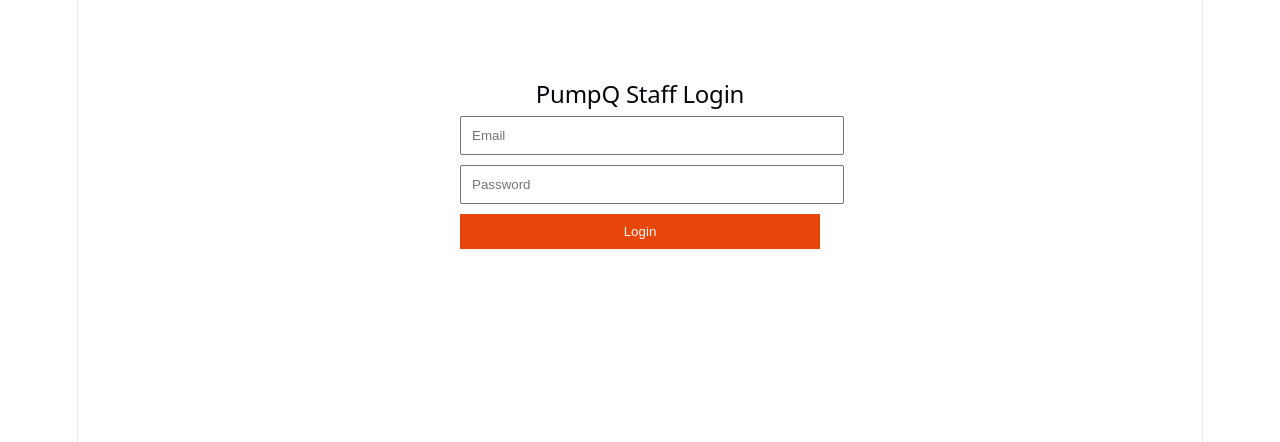
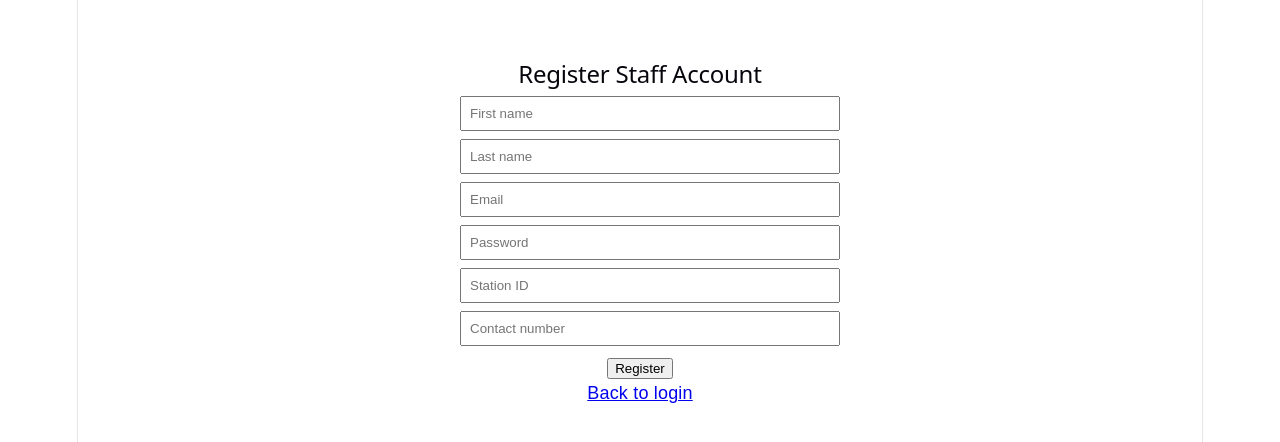
Before and after one commit to eunwia/PumpQ, a React (Vite) app in the folder pumpq-admin/: page /register in a window 1280 px wide. Before the commit this address led to /login. Shown: the top 442 px of the page. Built offline with nearby package versions, Linux system fonts and the light colour scheme.

Commit message:
feat: module 1 done :D

```diff
--- a/pumpq-admin/src/App.jsx
+++ b/pumpq-admin/src/App.jsx
@@ -1,16 +1,13 @@
 import { BrowserRouter, Routes, Route, Navigate } from 'react-router-dom';
 import { AuthProvider, useAuth } from './context/AuthContext';
 import Login from './pages/Login';
+import Register from './pages/Register';
+import Account from './pages/Account';
+import Layout from './components/Layout';
 
 function Dashboard() {
-  const { staff, logout } = useAuth();
-  return (
-    <div style={{ padding: 40, fontFamily: 'sans-serif' }}>
-      <h2>Dashboard</h2>
-      <p>Welcome, {staff?.first_name}!</p>
-      <button onClick={logout}>Logout</button>
-    </div>
-  );
+  const { staff } = useAuth();
+  return <div><h2>Dashboard</h2><p>Welcome, {staff?.first_name}!</p></div>;
 }
 
 function PrivateRoute({ children }) {
@@ -24,7 +21,11 @@ export default function App() {
       <BrowserRouter>
         <Routes>
           <Route path="/login" element={<Login />} />
-          <Route path="/dashboard" element={<PrivateRoute><Dashboard /></PrivateRoute>} />
+          <Route path="/register" element={<Register />} />
+          <Route element={<PrivateRoute><Layout /></PrivateRoute>}>
+            <Route path="/dashboard" element={<Dashboard />} />
+            <Route path="/account" element={<Account />} />
+          </Route>
           <Route path="*" element={<Navigate to="/login" />} />
         </Routes>
       </BrowserRouter>
--- /dev/null
+++ b/pumpq-admin/src/components/Layout.jsx
@@ -0,0 +1,24 @@
+import { Link, Outlet } from 'react-router-dom';
+import { useAuth } from '../context/AuthContext';
+
+export default function Layout() {
+  const { staff, logout } = useAuth();
+  const navStyle = { display: 'block', padding: '10px 0', color: '#333', textDecoration: 'none' };
+
+  return (
+    <div style={{ display: 'flex', fontFamily: 'sans-serif', minHeight: '100vh' }}>
+      <div style={{ width: 220, background: '#FFF0EA', padding: 20 }}>
+        <h3 style={{ color: '#E8450A' }}>PumpQ Staff</h3>
+        <p style={{ fontSize: 13, color: '#666' }}>{staff?.first_name} {staff?.last_name}</p>
+        <nav>
+          <Link style={navStyle} to="/dashboard">Dashboard</Link>
+          <Link style={navStyle} to="/account">My Account</Link>
+        </nav>
+        <button onClick={logout} style={{ marginTop: 20 }}>Logout</button>
+      </div>
+      <div style={{ flex: 1, padding: 30 }}>
+        <Outlet />
+      </div>
+    </div>
+  );
+}
--- a/pumpq-admin/src/context/AuthContext.jsx
+++ b/pumpq-admin/src/context/AuthContext.jsx
@@ -30,7 +30,7 @@ export function AuthProvider({ children }) {
   }
 
   return (
-    <AuthContext.Provider value={{ staff, error, loading, login, logout }}>
+    <AuthContext.Provider value={{ staff, setStaff, error, loading, login, logout }}>
       {children}
     </AuthContext.Provider>
   );
--- /dev/null
+++ b/pumpq-admin/src/pages/Account.jsx
@@ -0,0 +1,37 @@
+import { useState } from 'react';
+import api from '../api/client';
+import { useAuth } from '../context/AuthContext';
+
+export default function Account() {
+  const { staff, setStaff } = useAuth();
+  const [firstName, setFirstName] = useState(staff?.first_name || '');
+  const [lastName, setLastName] = useState(staff?.last_name || '');
+  const [contact, setContact] = useState(staff?.contact_number || '');
+  const [msg, setMsg] = useState('');
+
+  async function handleSave(e) {
+    e.preventDefault();
+    try {
+      const res = await api.put('/staff/auth/me', { first_name: firstName, last_name: lastName, contact_number: contact });
+      setStaff(res.data.data.staff);
+      setMsg('Saved!');
+    } catch {
+      setMsg('Update failed');
+    }
+  }
+
+  return (
+    <div style={{ maxWidth: 400 }}>
+      <h2>My Account</h2>
+      <p>Email: {staff?.email}</p>
+      <p>Role: {staff?.role}</p>
+      <form onSubmit={handleSave}>
+        <input value={firstName} onChange={(e) => setFirstName(e.target.value)} placeholder="First name" style={{ width: '100%', padding: 8, marginBottom: 8 }} />
+        <input value={lastName} onChange={(e) => setLastName(e.target.value)} placeholder="Last name" style={{ width: '100%', padding: 8, marginBottom: 8 }} />
+        <input value={contact} onChange={(e) => setContact(e.target.value)} placeholder="Contact number" style={{ width: '100%', padding: 8, marginBottom: 8 }} />
+        {msg && <p>{msg}</p>}
+        <button type="submit">Save</button>
+      </form>
+    </div>
+  );
+}
--- /dev/null
+++ b/pumpq-admin/src/pages/Register.jsx
@@ -0,0 +1,38 @@
+import { useState } from 'react';
+import { useNavigate, Link } from 'react-router-dom';
+import api from '../api/client';
+
+export default function Register() {
+  const [form, setForm] = useState({ first_name: '', last_name: '', email: '', password: '', station_id: '', contact_number: '' });
+  const [error, setError] = useState('');
+  const navigate = useNavigate();
+
+  function set(k) { return (e) => setForm({ ...form, [k]: e.target.value }); }
+
+  async function handleSubmit(e) {
+    e.preventDefault();
+    try {
+      await api.post('/staff/auth/register', { ...form, station_id: Number(form.station_id) });
+      navigate('/login');
+    } catch (err) {
+      setError(err.response?.data?.message || 'Registration failed');
+    }
+  }
+
+  return (
+    <div style={{ maxWidth: 360, margin: '60px auto', fontFamily: 'sans-serif' }}>
+      <h2>Register Staff Account</h2>
+      <form onSubmit={handleSubmit}>
+        <input placeholder="First name" value={form.first_name} onChange={set('first_name')} style={{ width: '100%', padding: 8, marginBottom: 8 }} />
+        <input placeholder="Last name" value={form.last_name} onChange={set('last_name')} style={{ width: '100%', padding: 8, marginBottom: 8 }} />
+        <input placeholder="Email" type="email" value={form.email} onChange={set('email')} style={{ width: '100%', padding: 8, marginBottom: 8 }} />
+        <input placeholder="Password" type="password" value={form.password} onChange={set('password')} style={{ width: '100%', padding: 8, marginBottom: 8 }} />
+        <input placeholder="Station ID" type="number" value={form.station_id} onChange={set('station_id')} style={{ width: '100%', padding: 8, marginBottom: 8 }} />
+        <input placeholder="Contact number" value={form.contact_number} onChange={set('contact_number')} style={{ width: '100%', padding: 8, marginBottom: 8 }} />
+        {error && <p style={{ color: 'red' }}>{error}</p>}
+        <button type="submit">Register</button>
+      </form>
+      <p><Link to="/login">Back to login</Link></p>
+    </div>
+  );
+}
```
Also changed, not shown: 2 other files (tests, documents, lock files or other folders).
